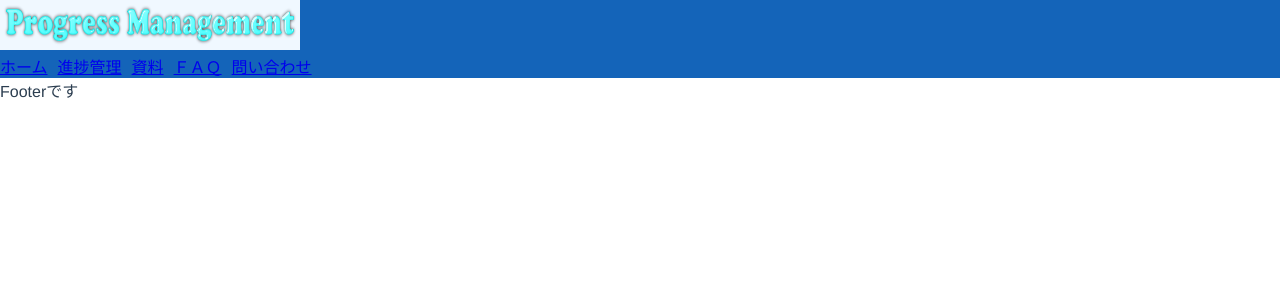
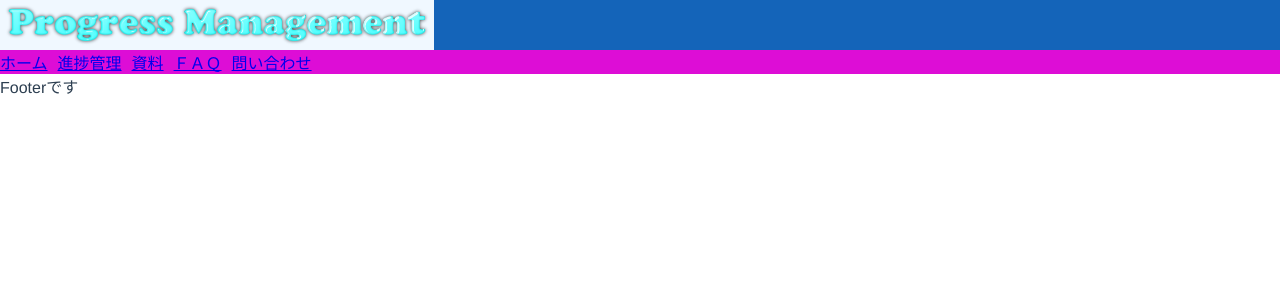
Before and after one commit to daikon32/DevelopManagement, a Vue app: page /inquiry in a window 1280 px wide. Shown: the top 300 px of the page. Built offline with nearby package versions, Linux system fonts and the light colour scheme.

Commit message:
chore:ヘッダーの位置修正

```diff
--- a/src/components/Header.vue
+++ b/src/components/Header.vue
@@ -27,12 +27,11 @@ export default defineComponent({
 
 .header-log {
   width: 200px;
-  height: 50px;
 }
 
 .logo-img {
   height: 50px;
-  width: 300px;
+  vertical-align: top;
 }
 
 .logo-img:hover {
--- a/src/components/Navigation.vue
+++ b/src/components/Navigation.vue
@@ -38,7 +38,7 @@ export default defineComponent({
   // padding-left: 20px;
   // padding-right: 20px;
   // max-width: 1000px;
-  background: #1464b9;
+  background: #dd0dd6;
   display: flex;
 }
 
```
